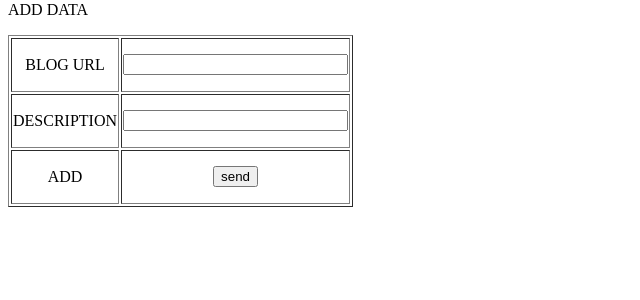
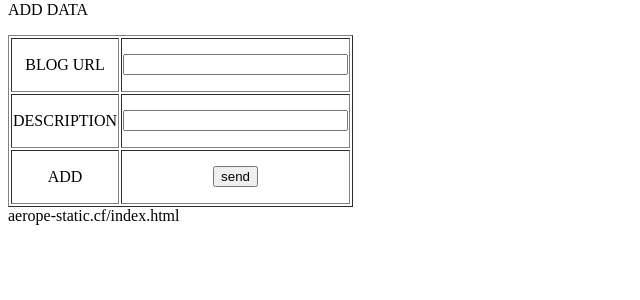
Before and after one commit to andyahn/aws, a PHP site: page / in a window 1280 px wide. Shown: the part 142-442 px from the top of the page, without its empty margins (0-640 px from the left). Run offline with PHP 8.4, Linux system fonts and the light colour scheme; data that the repository does not hold is empty.

Commit message:
Update index.php

```diff
--- a/index.php
+++ b/index.php
@@ -98,5 +98,7 @@
 
             </table>
         </form>
+
+        <a>aerope-static.cf/index.html</a>
     </body>
 </html>
```
